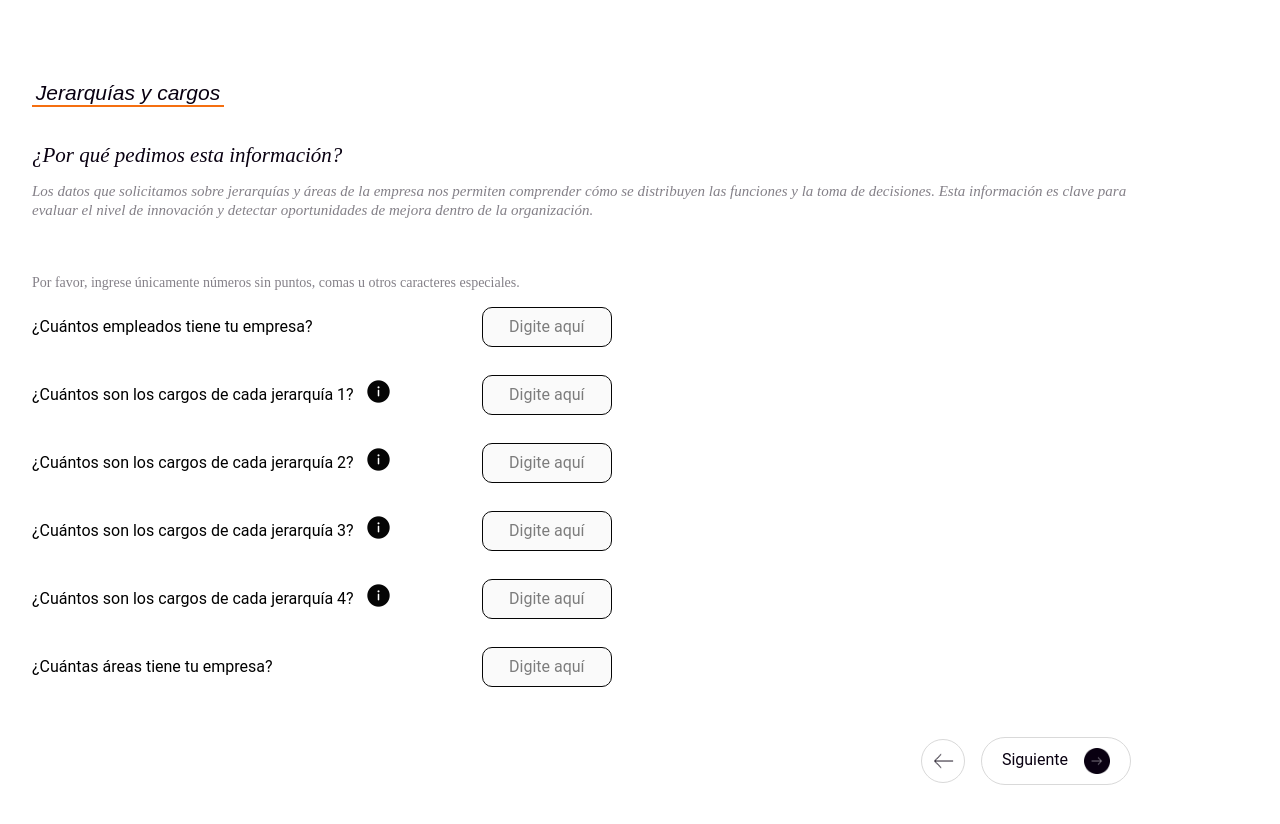
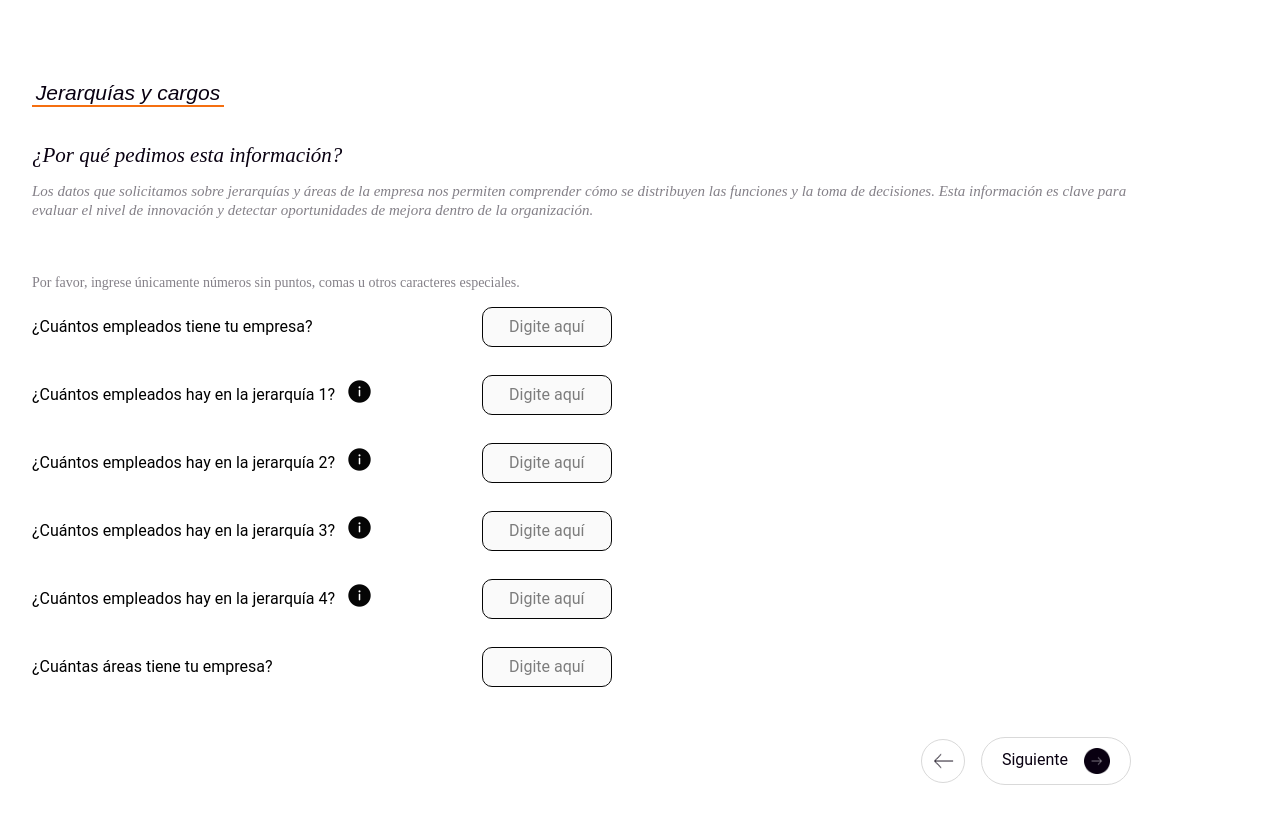
Before and after one commit to juanmartinlopeze/Growinn-index-test, a React (Vite) app in the folder Frontend/: page / in a window 1280 px wide. Shown: the top 824 px of the page. Built offline with nearby package versions, Linux system fonts and the light colour scheme; a web font is replaced by a local one.

Commit message:
Solcuion de recarga no se borre la informacion adeamas se agrego el boton para agregar nuevas areas en la tabal close #26 #27

```diff
--- a/Frontend/src/components/Table/Table.jsx
+++ b/Frontend/src/components/Table/Table.jsx
@@ -7,6 +7,7 @@ import { deleteRole, fetchAllRoles, saveRole, updateEmpresaAreas, deleteArea, }
 import { useEmpresaData } from './useEmpresaData'
 import { Tooltip } from '../index'
 import ProgressBar from './ProgressBar'
+import { handleAddArea } from './addArea'
 
 export function Table() {
   const [modal, setModal] = useState(false)
@@ -249,6 +250,7 @@ export function Table() {
               ))}
             </tr>
           </tfoot>
+          <button onClick={() => handleAddArea(tableData, setTableData, empresaId)}>+ Añadir área</button>
         </table>
       </div>
 
--- /dev/null
+++ b/Frontend/src/components/Table/addArea.jsx
@@ -0,0 +1,32 @@
+// Archivo: utils/addArea.js
+
+export async function handleAddArea(tableData, setTableData, empresaId) {
+    try {
+      const nuevaArea = {
+        name: `Área ${tableData.length + 1}`,
+        roles: ['J1', 'J2', 'J3', 'J4'].map((j) => ({
+          hierarchy: j,
+          position: null,
+          employees: null,
+          subcargos: []
+        }))
+      }
+
+      const nuevosNombres = [...tableData.map(a => a.name), nuevaArea.name]
+
+      // Actualizar frontend
+      setTableData(prev => [...prev, nuevaArea])
+
+      // Actualizar backend
+      await fetch(`http://localhost:3000/empresas/${empresaId}`, {
+        method: 'PUT',
+        headers: { 'Content-Type': 'application/json' },
+        body: JSON.stringify({ areas_nombres: nuevosNombres })
+      })
+
+      alert('✅ Nueva área añadida')
+    } catch (err) {
+      console.error('❌ Error al añadir área:', err)
+      alert('❌ Error al añadir área')
+    }
+  }
--- a/Frontend/src/components/Table/useEmpresaData.js
+++ b/Frontend/src/components/Table/useEmpresaData.js
@@ -58,7 +58,7 @@ export function useEmpresaData() {
 					setEmpleadosAsignados(totalAsignados)
 					setEmpleadosPorJerarquia(jerarquiaCount)
 
-					const generatedAreas = Array.from({ length: latest.areas }, (_, i) => {
+					const generatedAreas = Array.from({ length: areaNames.length }, (_, i) => {
 						const name = areaNames[i] || `Área ${i + 1}`
 						const rolesForArea = roles.filter((r) => r.area === name)
 
--- a/Frontend/src/screen/InnlabForm/innlab-form.jsx
+++ b/Frontend/src/screen/InnlabForm/innlab-form.jsx
@@ -17,10 +17,10 @@ export function InnlabForm() {
 
   const questions = [
     { id: 1, title: "¿Cuántos empleados tiene tu empresa?", placeholder: "Digite aquí", icon: null, field: "empleados" },
-    { id: 2, title: "¿Cuántos son los cargos de cada jerarquía 1?", placeholder: "Digite aquí", icon: <Tooltip triggerText={<img src="/info-circle.png" alt="Jerarquía 1" />} popupText="La Jerarquia 1 (Ejecución): realiza tareas operativas esenciales. Ej: Gerente general, CEO, Director(a)" />, field: "jerarquia1" },
-    { id: 3, title: "¿Cuántos son los cargos de cada jerarquía 2?", placeholder: "Digite aquí", icon: <Tooltip triggerText={<img src="/info-circle.png" alt="Jerarquía 2" />} popupText="La Jerarquia 2 (Supervisión): asegura que las tareas se cumplan según procedimientos y estándares. Ej: Jefes de departamento, líderes de área" />, field: "jerarquia2" },
-    { id: 4, title: "¿Cuántos son los cargos de cada jerarquía 3?", placeholder: "Digite aquí", icon: <Tooltip triggerText={<img src="/info-circle.png" alt="Jerarquía 3" />} popupText="La Jerarquia 3 (Gerencial): implementa estrategias y toma decisiones a mediano plazo. Ej: Coordinadores, supervisores" />, field: "jerarquia3" },
-    { id: 5, title: "¿Cuántos son los cargos de cada jerarquía 4?", placeholder: "Digite aquí", icon: <Tooltip triggerText={<img src="/info-circle.png" alt="Jerarquía 4" />} popupText="La Jerarquia 4 (Directivo): define la estrategia general, establece objetivos y asigna recursos. Ej: Operarios, asistentes, cargos operativos" />, field: "jerarquia4" },
+    { id: 2, title: "¿Cuántos empleados hay en la jerarquía 1?", placeholder: "Digite aquí", icon: <Tooltip triggerText={<img src="/info-circle.png" alt="Jerarquía 1" />} popupText="La Jerarquia 1 (Ejecución): realiza tareas operativas esenciales. Ej: Gerente general, CEO, Director(a)" />, field: "jerarquia1" },
+    { id: 3, title: "¿Cuántos empleados hay en la jerarquía 2?", placeholder: "Digite aquí", icon: <Tooltip triggerText={<img src="/info-circle.png" alt="Jerarquía 2" />} popupText="La Jerarquia 2 (Supervisión): asegura que las tareas se cumplan según procedimientos y estándares. Ej: Jefes de departamento, líderes de área" />, field: "jerarquia2" },
+    { id: 4, title: "¿Cuántos empleados hay en la jerarquía 3?", placeholder: "Digite aquí", icon: <Tooltip triggerText={<img src="/info-circle.png" alt="Jerarquía 3" />} popupText="La Jerarquia 3 (Gerencial): implementa estrategias y toma decisiones a mediano plazo. Ej: Coordinadores, supervisores" />, field: "jerarquia3" },
+    { id: 5, title: "¿Cuántos empleados hay en la jerarquía 4?", placeholder: "Digite aquí", icon: <Tooltip triggerText={<img src="/info-circle.png" alt="Jerarquía 4" />} popupText="La Jerarquia 4 (Directivo): define la estrategia general, establece objetivos y asigna recursos. Ej: Operarios, asistentes, cargos operativos" />, field: "jerarquia4" },
     { id: 6, title: "¿Cuántas áreas tiene tu empresa?", placeholder: "Digite aquí", icon: null, field: "areas" },
   ];
 
```
Also changed, not shown: 1 other file (tests, documents, lock files or other folders).
